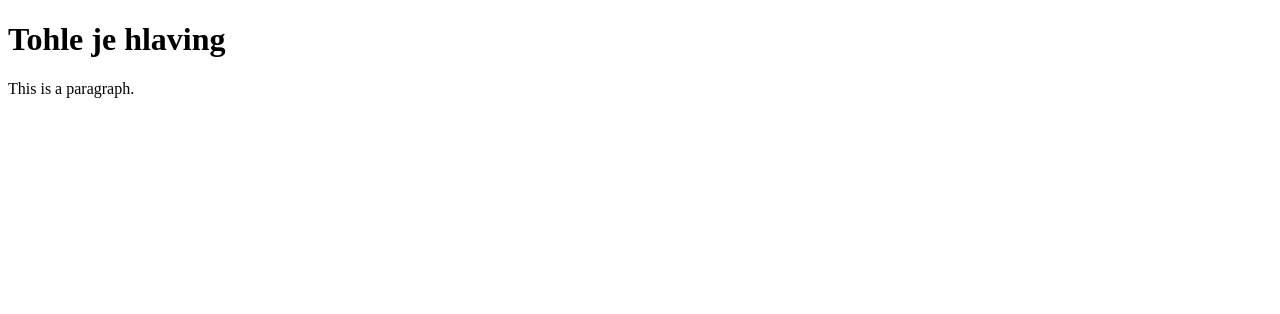
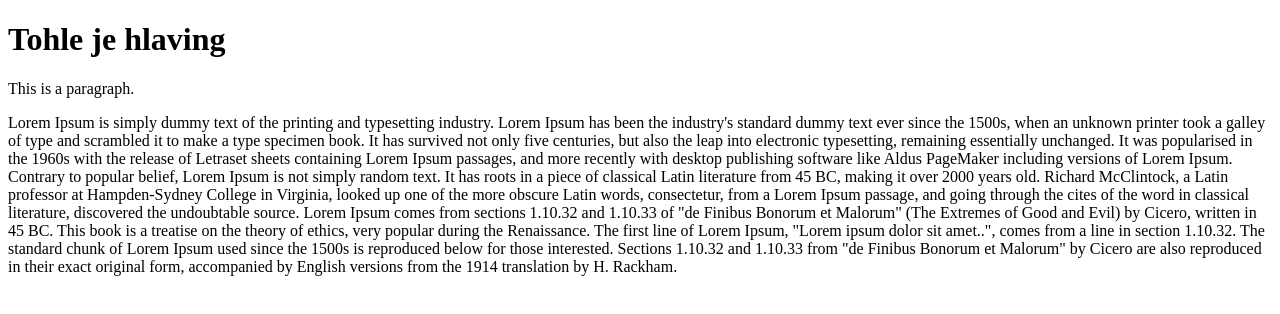
Before and after one commit to filiprakousky/prvnipokus, a plain HTML site: page index.html in a window 1280 px wide. Drawn offline with Linux system fonts and the light colour scheme.

Commit message:
stránka Lorem imsum

```diff
--- a/index.html
+++ b/index.html
@@ -7,6 +7,10 @@
 
 <h1>Tohle je hlaving</h1>
 <p>This is a paragraph.</p>
+Lorem Ipsum is simply dummy text of the printing and typesetting industry. Lorem Ipsum has been the industry's standard dummy text ever since the 1500s, when an unknown printer took a galley of type and scrambled it to make a type specimen book. It has survived not only five centuries, but also the leap into electronic typesetting, remaining essentially unchanged. It was popularised in the 1960s with the release of Letraset sheets containing Lorem Ipsum passages, and more recently with desktop publishing software like Aldus PageMaker including versions of Lorem Ipsum.
+Contrary to popular belief, Lorem Ipsum is not simply random text. It has roots in a piece of classical Latin literature from 45 BC, making it over 2000 years old. Richard McClintock, a Latin professor at Hampden-Sydney College in Virginia, looked up one of the more obscure Latin words, consectetur, from a Lorem Ipsum passage, and going through the cites of the word in classical literature, discovered the undoubtable source. Lorem Ipsum comes from sections 1.10.32 and 1.10.33 of "de Finibus Bonorum et Malorum" (The Extremes of Good and Evil) by Cicero, written in 45 BC. This book is a treatise on the theory of ethics, very popular during the Renaissance. The first line of Lorem Ipsum, "Lorem ipsum dolor sit amet..", comes from a line in section 1.10.32.
+
+The standard chunk of Lorem Ipsum used since the 1500s is reproduced below for those interested. Sections 1.10.32 and 1.10.33 from "de Finibus Bonorum et Malorum" by Cicero are also reproduced in their exact original form, accompanied by English versions from the 1914 translation by H. Rackham.
 
 </body>
 </html>
```
